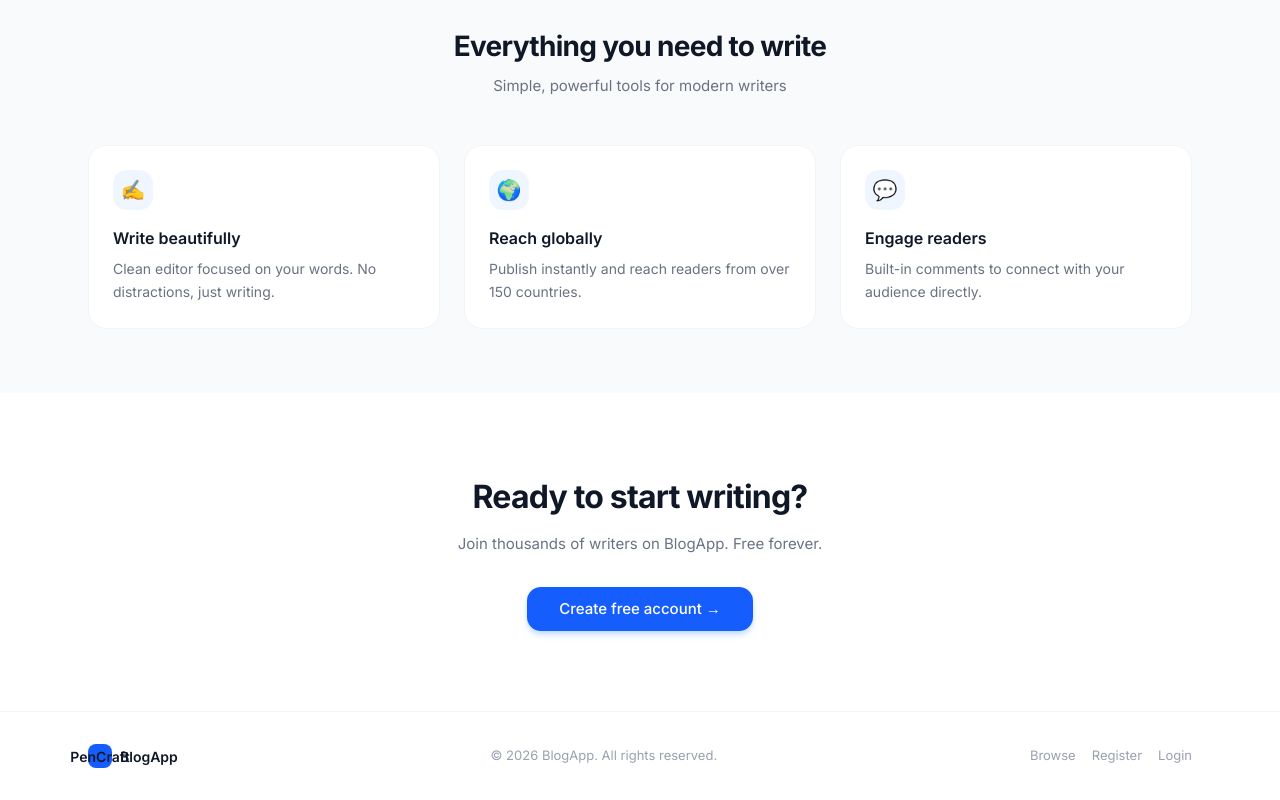
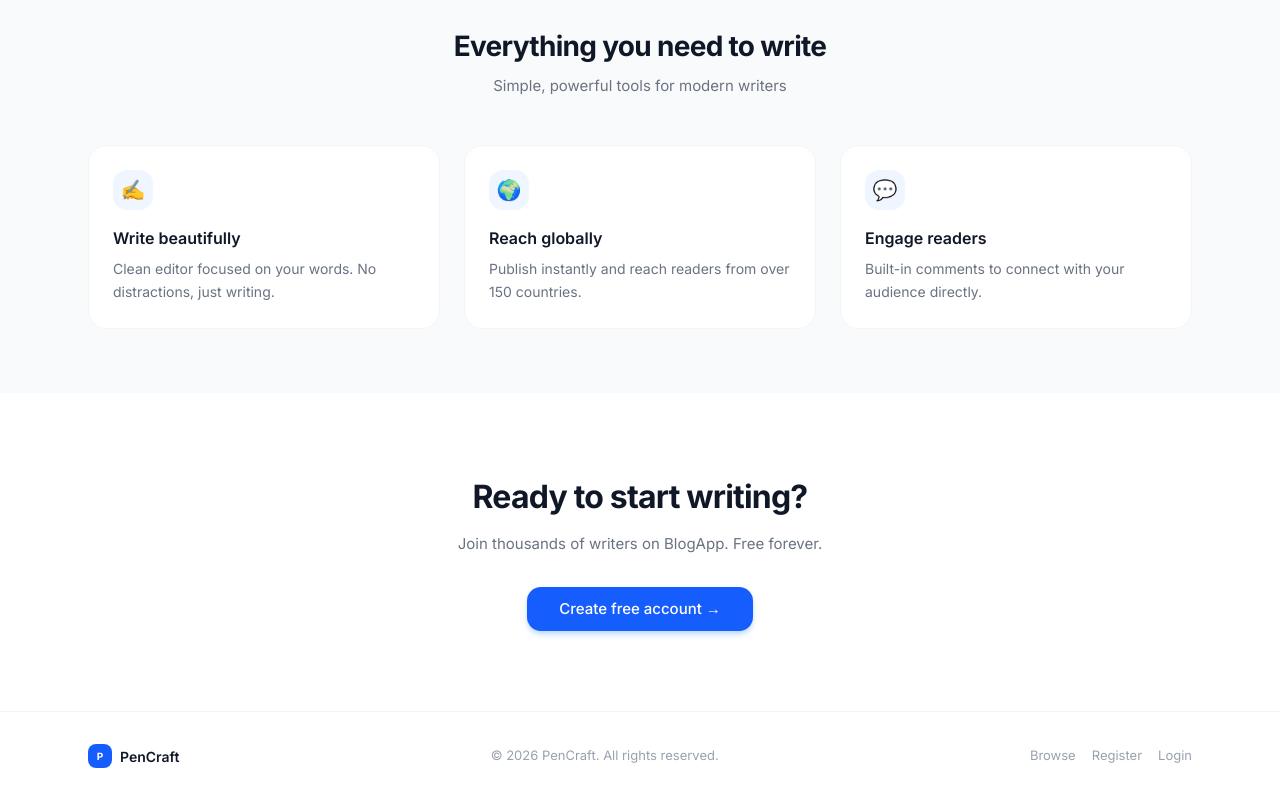
Before and after one commit to moizmalik13588/blog-app, a Next.js app in the folder frontend/: page / in a window 1280 px wide. Shown: the part 1111-1911 px from the top of the page. Built offline with nearby package versions, Linux system fonts and the light colour scheme; no server answers.

Commit message:
feat: rebrand BlogApp to PenCraft

```diff
--- a/frontend/app/page.tsx
+++ b/frontend/app/page.tsx
@@ -268,18 +268,16 @@ export default async function HomePage() {
         <div className="max-w-6xl mx-auto px-4 sm:px-6 flex flex-col sm:flex-row items-center justify-between gap-4">
           <div className="flex items-center gap-2">
             <div className="w-6 h-6 rounded-md bg-blue-600 flex items-center justify-center">
-              <span className="font-semibold text-gray-900 dark:text-white text-[14px]">
-                PenCraft
-              </span>
+              <span className="text-white font-bold text-[10px]">P</span>
             </div>
 
             <span className="font-semibold text-gray-900 dark:text-white text-[14px]">
-              BlogApp
+              PenCraft
             </span>
           </div>
 
           <p className="text-[13px] text-gray-400 dark:text-gray-500">
-            © 2026 BlogApp. All rights reserved.
+            © 2026 PenCraft. All rights reserved.
           </p>
 
           <div className="flex items-center gap-4">
```
